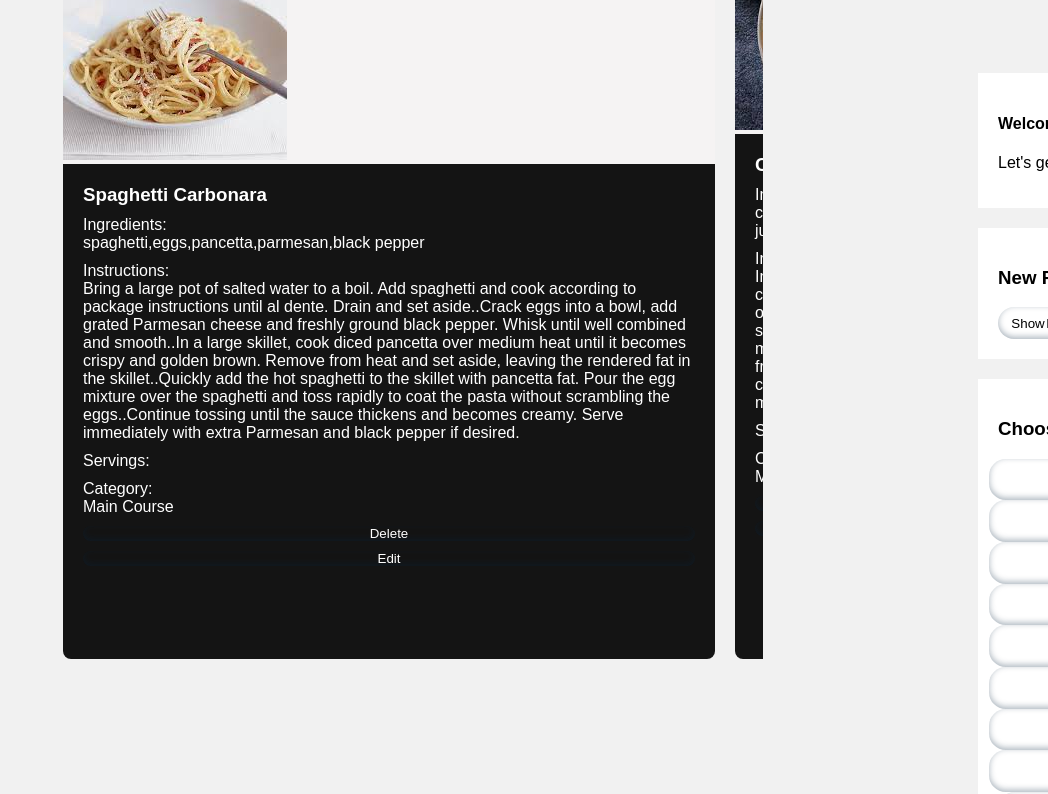
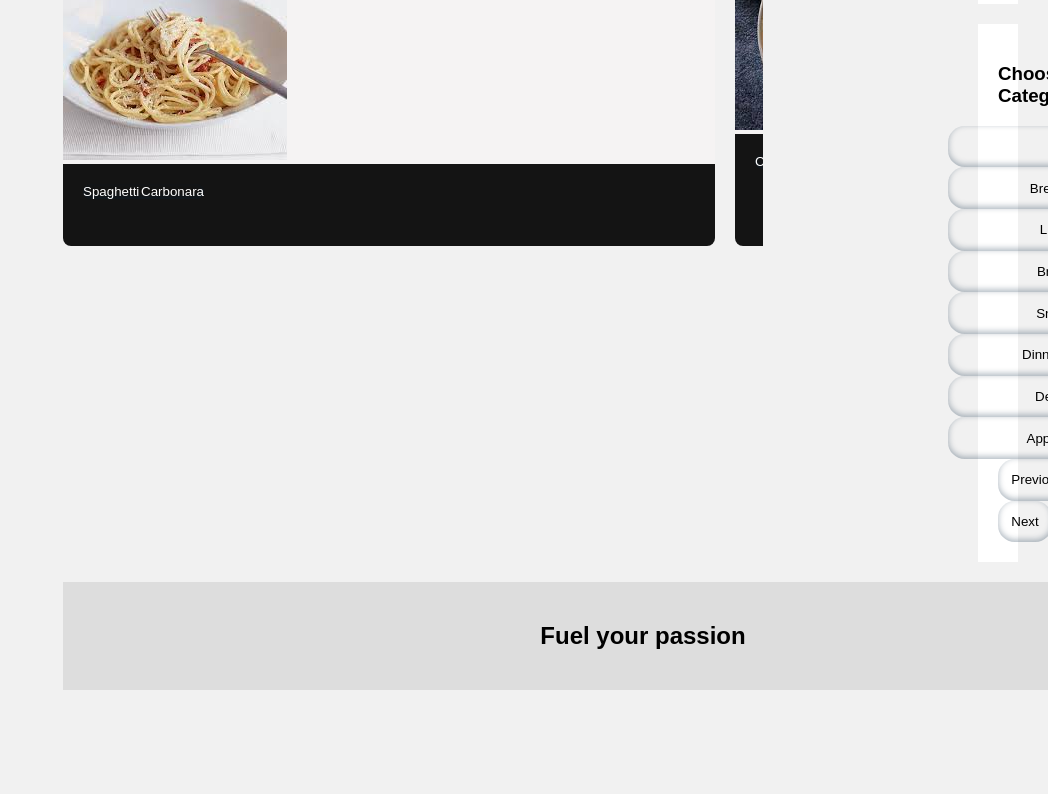
Before and after one commit to khanyajara/recipe-app, a React (Create React App) app: page / in a window 1280 px wide. Shown: the part 660-1454 px from the top of the page, without its empty margins (232-1280 px from the left). After the commit the page ends 1378 px from the top, so only its background shows below. Built offline with nearby package versions, Linux system fonts and the light colour scheme; sample sign-in values are in the browser's storage.

Commit message:
read more

```diff
--- a/src/components/categories.js
+++ b/src/components/categories.js
@@ -117,7 +117,7 @@ const Categories = () => {
 
 
 
-            <div>
+            <div className="myBtns"  >
                 <button
                     onClick={() => setCurrentPage(prev => Math.max(prev - 1, 1))}
                     disabled={currentPage === 1}
--- a/src/recipe.css
+++ b/src/recipe.css
@@ -285,6 +285,7 @@ body {
    padding: 20px;
    margin-top: 20px;
    margin-left: 25px;
+   width: 25px;
 }
 
 /* Clear floats after the columns */
@@ -336,7 +337,7 @@ body {
   flex-direction: column;
   border: none;
   background-color: transparent;
-  margin-left: -9px;
+  margin-left: -50px;
 }
 .cat-btn{
   background-color:transparent;
--- a/src/recipe.js
+++ b/src/recipe.js
@@ -18,6 +18,7 @@ const Recipe = ({ loggedInUser }) => {
   const [editingIndex, setEditingIndex] = useState(null);
   const [isLoading, setIsLoading] = useState(true);
   const [error, setError] = useState(null);
+  const [isOpen, setIsOpen] = useState(false);
 
   const fetchData = async () => {
     try {
@@ -100,7 +101,9 @@ const Recipe = ({ loggedInUser }) => {
     setShowForm(true);
   };
 
-
+  const MyDropdown =()=>{
+    setIsOpen(!isOpen)
+  }
 
   if (isLoading) {
     return <p>Loading recipes...</p>;
@@ -118,13 +121,19 @@ const Recipe = ({ loggedInUser }) => {
             <div className="card" key={index}>
               <div className="fakeimg"><img src={recipe.image} alt={recipe.name} /></div>
               <div className="card__content">
-                <h3>{recipe.name}</h3>
-                <p>Ingredients: <br /> {recipe.ingredients.join(',')}</p>
-                <p>Instructions: <br /> {recipe.instructions.join('.')}</p>
-                <p>Servings: <br /> {recipe.recipeServings}</p>
-                <p>Category: <br /> {recipe.category}</p>
-                <button onClick={() => deleteRecipe(index)}>Delete</button>
-                <button onClick={() => startEditRecipe(index)}>Edit</button>
+              <div className="dropdown">
+
+<button   className='another-btn'
+onClick={MyDropdown}>{recipe.name}</button>
+{isOpen && (
+  <ul className="dropdown-menu">
+    <p>Ingredients: <br /> {recipe.ingredients.join(',')}</p>
+     <p>Instructions: <br /> {recipe.instructions.join('.')}</p>
+     <p>Servings: <br /> {recipe.recipeServings}</p>
+     <p>Category: <br /> {recipe.category}</p>
+  </ul>
+)}
+</div>
               </div>
             </div>
           ))}
```
